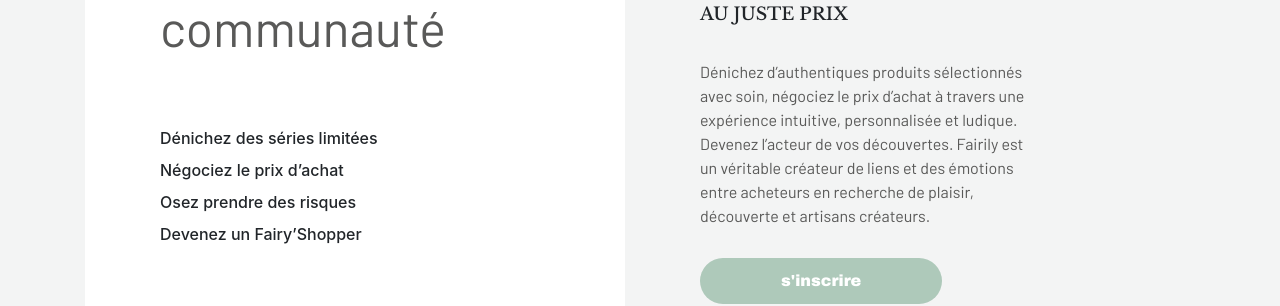
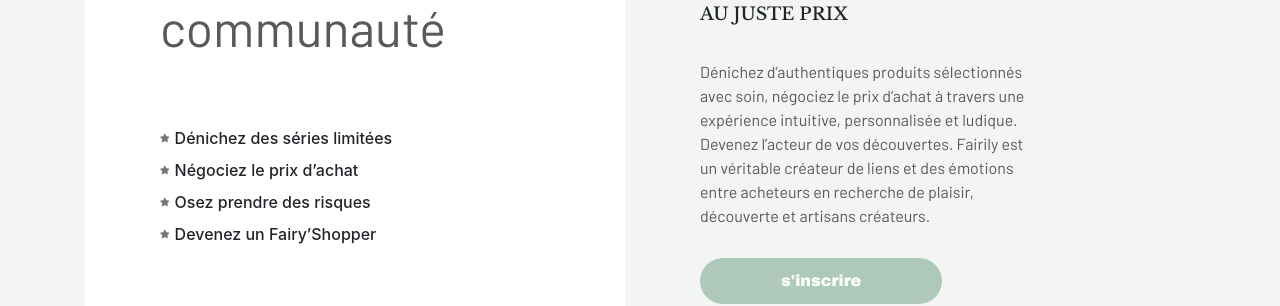
Before and after one commit to weblymit/fairily, a Gatsby site: page / in a window 1280 px wide. Shown: the part 2191-2497 px from the top of the page. Built offline with nearby package versions, Linux system fonts and the light colour scheme; Gatsby itself is replaced by a stand-in of ours.

Commit message:
css star

```diff
--- a/src/components/SectionFairilyShopper.js
+++ b/src/components/SectionFairilyShopper.js
@@ -1,8 +1,8 @@
 import React from 'react';
-import { Link } from 'gatsby';
+import { Link, useStaticQuery, graphql } from 'gatsby';
 import styled from 'styled-components';
-import star from '../images/etoile.svg'
-
+import { FontAwesomeIcon } from '@fortawesome/react-fontawesome';
+import { faStar } from '@fortawesome/free-solid-svg-icons';
 
 const SectionFairilyShopper = () => {
 	return (
@@ -19,10 +19,22 @@ const SectionFairilyShopper = () => {
 							</p>
 							<div className="list_shopper">
 								<ul>
-									<li>Dénichez des séries limitées</li>
-									<li>Négociez le prix d’achat</li>
-									<li>Osez prendre des risques</li>
-									<li>Devenez un Fairy’Shopper</li>
+									<li>
+										<FontAwesomeIcon icon={faStar} />
+										Dénichez des séries limitées
+									</li>
+									<li>
+										<FontAwesomeIcon icon={faStar} />
+										Négociez le prix d’achat
+									</li>
+									<li>
+										<FontAwesomeIcon icon={faStar} />
+										Osez prendre des risques
+									</li>
+									<li>
+										<FontAwesomeIcon icon={faStar} />
+										Devenez un Fairy’Shopper
+									</li>
 								</ul>
 							</div>
 						</div>
@@ -79,6 +91,12 @@ const Section = styled.section`
 				font-weight: 500;
 				line-height: 2;
 			}
+
+			.svg-inline--fa.fa-w-18 {
+				width: .6em;
+				color: #777777;
+				margin-right: 5px;
+			}
 		}
 	}
 	#block_community_two {
--- a/src/components/layout.js
+++ b/src/components/layout.js
@@ -4,7 +4,13 @@ import PropTypes from 'prop-types';
 
 import Header from './header';
 import Footer from './Footer';
-// import './layout.css';
+
+import { library } from '@fortawesome/fontawesome-svg-core';
+import { faStar } from '@fortawesome/free-solid-svg-icons';
+import { fab } from '@fortawesome/free-brands-svg-icons';
+// import { Jumbotron } from 'react-bootstrap';
+
+library.add(fab,faStar );
 
 const Layout = ({ children }) => {
 	// const data = useStaticQuery(graphql`
```
